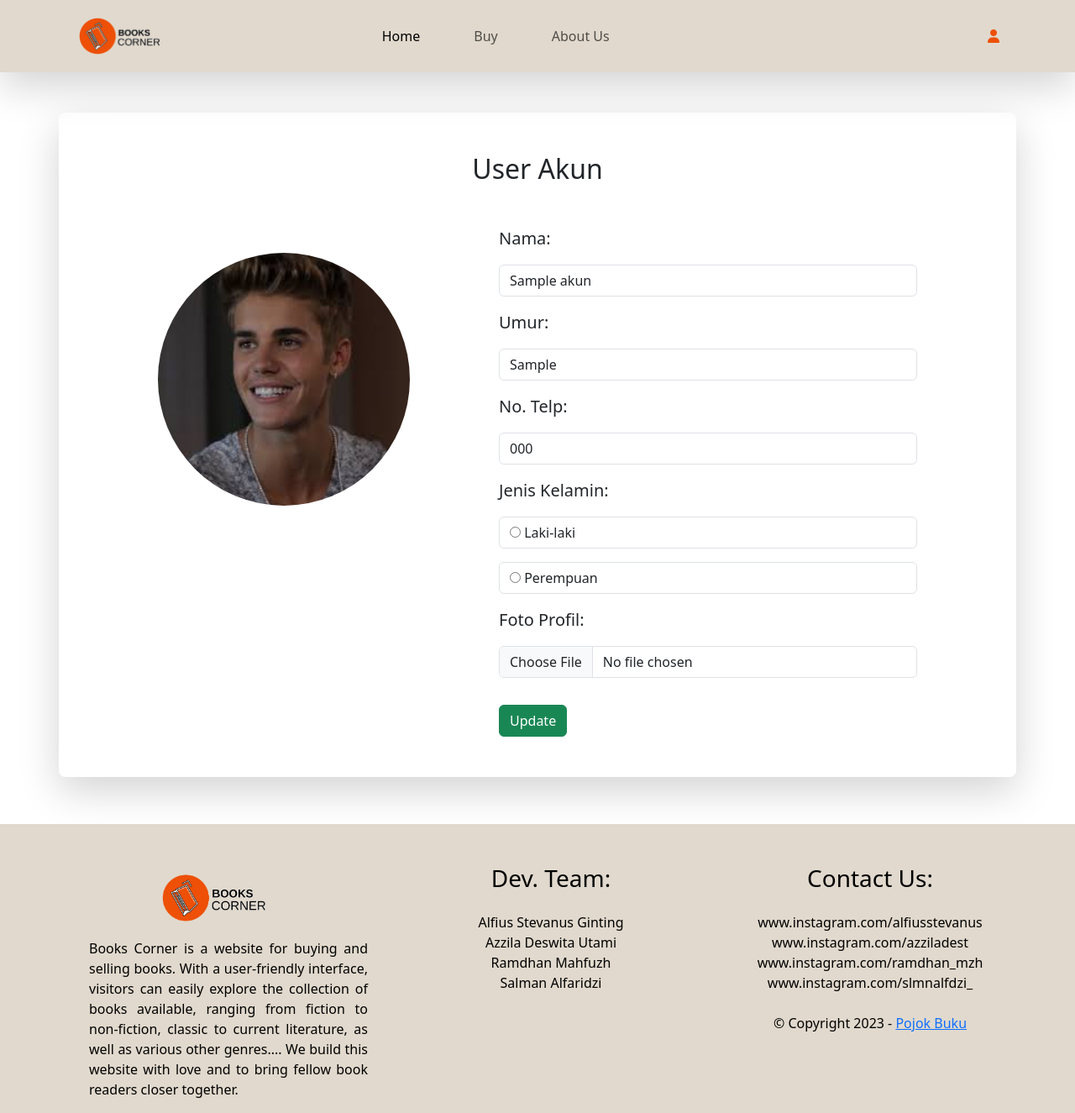
After one commit to alfiusstevanus/pojok-buku-uas, a PHP site: page /editProfil.php?id=1 in a window 1280 px wide. The commit adds this page. Shown: the whole page at 84% size. Run offline with PHP 8.4, Linux system fonts and the light colour scheme; tables that the repository leaves empty or names only in its code hold one stand-in row (values such as "Sample post"); some libraries are stand-ins or nearby versions.

Commit message:
profil dan edit profil

```diff
--- /dev/null
+++ b/editProfil.php
@@ -0,0 +1,63 @@
+<?php
+session_start();
+include 'server/connection.php';
+$id = $_GET['id'];
+$q = "SELECT * FROM akun WHERE id = $id";
+$result = mysqli_query($conn, $q);
+$row = mysqli_fetch_assoc($result);
+$_SESSION['photo'] = $row['photo'];
+include('layouts/header.php');
+?>
+<section class="editProfil mt-5 mb-2">
+    <div class="container mt-2">
+        <div class="d-flex row justify-content-evenly p-5 rounded-3 shadow-lg">
+            <h1 class="fs-2 mb-5 text-center">User Akun</h1>
+            <div class="content col-md-4 mt-2 mb-3">
+                <img class="d-absolute rounded-circle m-20 py-4" src="images/users/justin.jpg" alt="<?= $row['name'] ?>.jpg" style="width: 300px;">
+            </div>
+            <div class="content col-md-6 fs-5">
+                <form method="post" action="controller/updateUser.php?id=<?= $row['id'] ?>" enctype="multipart/form-data">
+                    <div>
+                        <p>Nama:</p>
+                        <input type="text" name="nama" class="form-control my-3" value="<?= $row['name'] ?>" required>
+                    </div>
+                    <div>
+                        <p>Umur:</p>
+                        <input type="text" name="umur" class="form-control my-3" value="<?= $row['umur'] ?>" required>
+                    </div>
+                    <div>
+                        <p>No. Telp:</p>
+                        <input type="text" name="telp" class="form-control my-3" value="<?= $row['telephone'] ?>" required>
+                    </div>
+                    <div>
+                        <p>Jenis Kelamin:</p>
+                        <label class="form-check-label form-control my-3">
+                            <input type="radio" name="kelamin" value="Laki - laki" required <?php
+                                                                                            if ($row['kelamin'] == 'Laki - laki') {
+                                                                                                echo 'checked';
+                                                                                            }
+                                                                                            ?>> Laki-laki
+                        </label>
+                        <label class="form-check-label form-control my-3">
+                            <input type="radio" name="kelamin" value="Perempuan" required <?php
+                                                                                            if ($row['kelamin'] == 'Perempuan') {
+                                                                                                echo 'checked';
+                                                                                            }
+                                                                                            ?>> Perempuan
+                        </label>
+                    </div>
+                    <div>
+                        <p>Foto Profil:</p>
+                        <input type="file" name="foto" class="form-control my-3">
+                    </div>
+                    <div>
+                        <input type="submit" class="btn btn-primary btn-success mt-3" name="up" value="Update">
+                    </div>
+                </form>
+            </div>
+        </div>
+    </div>
+</section>
+<?php
+include('layouts/footer.php');
+?>
--- a/layouts/header.php
+++ b/layouts/header.php
@@ -50,7 +50,7 @@
                             <div class="dropdown">
                                 <a class="nav-link active ms-5 " type="button" data-bs-toggle="dropdown" aria-expanded="false" aria-current="page" href="#"><i class="fa-solid fa-user c-10"></i></a>
                                 <ul class="dropdown-menu dropdown-menu-light justify-content-center">
-                                    <li><a class="dropdown-item " href="#">Profile</a></li>
+                                    <li><a class="dropdown-item " href="profil.php">Profile</a></li>
                                     <li><a class="dropdown-item " href="#">Transaction</a></li>
                                     <li><a class="dropdown-item  " href="#">Settings</a></li>
                                     <li>
```
Also changed, not shown: controller/updateUser.php (+8 -8 lines), profil.php (added, +35 -0 lines), images/users/justin.jpg (added).
